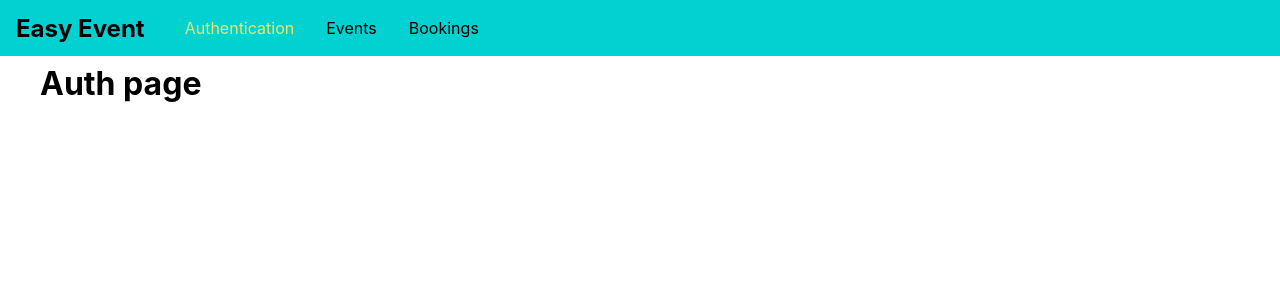
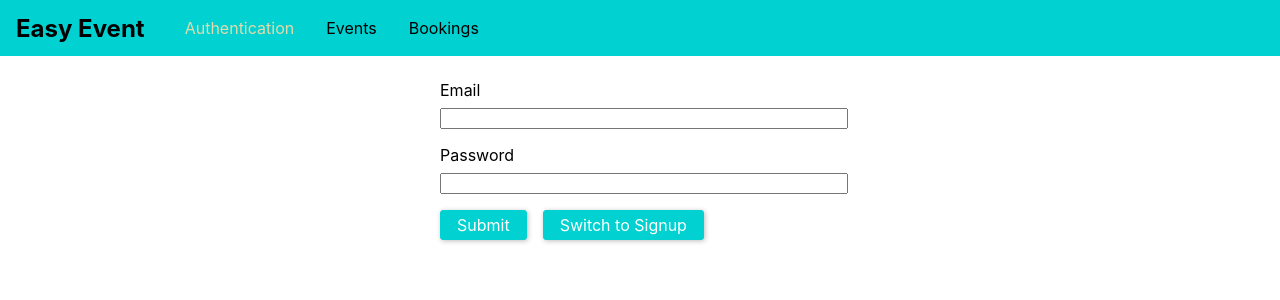
Before and after one commit to SlavaMelanko/GraphQL, a React (Create React App) app in the folder frontend/: page /auth in a window 1280 px wide. Shown: the top 300 px of the page. Built offline with nearby package versions, Linux system fonts and the light colour scheme; the HTML template or start-up script is replaced by a standard one.

Commit message:
Called API

```diff
--- a/frontend/src/components/navigation/MainNavigation.css
+++ b/frontend/src/components/navigation/MainNavigation.css
@@ -38,5 +38,5 @@
 .main-navigation__items a:hover,
 .main-navigation__items a:active,
 .main-navigation__items a.active {
-    color: #f8e264;
+    color: #e2daaa;
 }
--- /dev/null
+++ b/frontend/src/pages/Auth.css
@@ -0,0 +1,37 @@
+.auth-form {
+  width: 25rem;
+  max-width: 80%;
+  margin: 5rem auto;
+}
+
+.form-control label,
+.form-control input {
+  width: 100%;
+  display: block;
+}
+
+.form-control label {
+  margin-bottom: 0.5rem;
+}
+
+.form-control {
+  margin-bottom: 1rem;
+}
+
+.form-actions button {
+  background: #01d1d1;
+  font: inherit;
+  border: 1px solid #01d1d1;
+  border-radius: 3px;
+  padding: 0.25rem 1rem;
+  margin-right: 1rem;
+  box-shadow: 1px 1px 5px rgba(0, 0, 0, 0.26);
+  color: white;
+  cursor: pointer;
+}
+
+.form-actions button:hover,
+.form-actions button:active {
+    background: #01a7a7;
+    border-color: #01a7a7;
+}
--- a/frontend/src/pages/Auth.js
+++ b/frontend/src/pages/Auth.js
@@ -1,8 +1,94 @@
 import React, { Component } from 'react';
 
+import './Auth.css';
+
 class AuthPage extends Component {
+  state = {
+    isLogin: true
+  };
+
+  constructor(props) {
+    super(props);
+    this.emailEl = React.createRef();
+    this.passwordEl = React.createRef();
+  }
+
+  switchModeHandler = () => {
+    this.setState(prevState => {
+      return { isLogin: !prevState.isLogin };
+    });
+  };
+
+  submitHandler = event => {
+    event.preventDefault();
+    const email = this.emailEl.current.value;
+    const password = this.passwordEl.current.value;
+
+    let requestBody = {
+      query: `
+        query {
+          login(email: "${email}", password: "${password}") {
+            userId
+            token
+            tokenExpiration
+          }
+        }
+      `
+    };
+
+    if (!this.state.isLogin) {
+      requestBody = {
+        query: `
+          mutation {
+            createUser(userInput: {email: "${email}", password: "${password}"}) {
+              _id
+              email
+            }
+          }
+        `
+      };
+    }
+
+    fetch('http://localhost:8000/graphql', {
+      method: 'POST',
+      body: JSON.stringify(requestBody),
+      headers: {
+        'Content-Type': 'application/json'
+      }
+    })
+      .then(res => {
+        if (res.status !== 200 && res.status !== 201) {
+          throw Error('Failed');
+        }
+        return res.json();
+      })
+      .then(resData => {
+        console.log(resData);
+      })
+      .catch(error => {
+        console.log(error);
+      });
+  };
+
   render() {
-    return <h1>Auth page</h1>;
+    return (
+      <form className="auth-form" onSubmit={this.submitHandler}>
+        <div className="form-control">
+          <label htmlFor="email">Email</label>
+          <input type="email" id="email" ref={this.emailEl} />
+        </div>
+        <div className="form-control">
+          <label htmlFor="password">Password</label>
+          <input type="password" id="password" ref={this.passwordEl} />
+        </div>
+        <div className="form-actions">
+          <button type="submit">Submit</button>
+          <button type="button" onClick={this.switchModeHandler}>
+            Switch to {this.state.isLogin ? 'Signup' : 'Login'}
+          </button>
+        </div>
+      </form>
+    );
   }
 }
 
```
Also changed, not shown: 2 other files (tests, documents, lock files or other folders).
